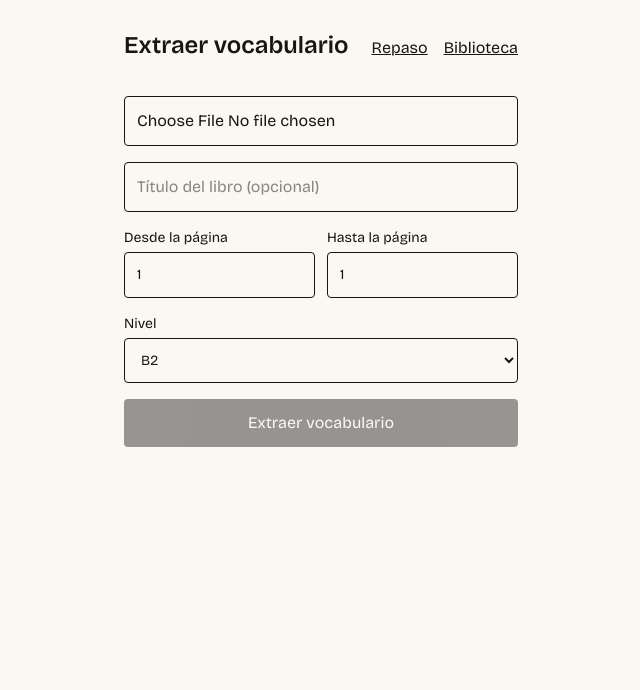
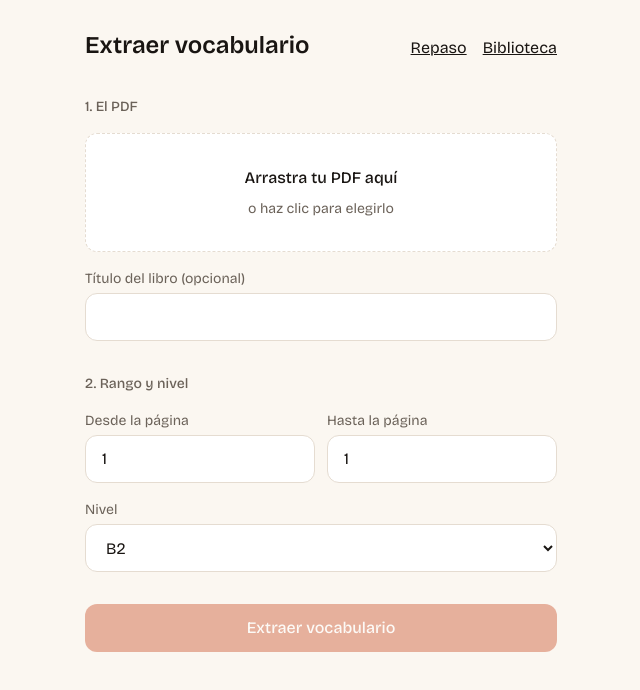
Before and after one commit to liamw4ng-sketch/Vocably, a Next.js app: page /extraer in a window 1280 px wide. Shown: the top 690 px of the page, without its empty margins (319-959 px from the left). Built offline with nearby package versions, Linux system fonts and the light colour scheme.

Commit message:
feat: rediseño de la pantalla de extracción

```diff
--- a/app/extraer/page.tsx
+++ b/app/extraer/page.tsx
@@ -5,12 +5,14 @@ export default function ExtraerPage() {
   return (
     <main className="mx-auto flex max-w-xl flex-col gap-6 p-6">
       <header className="flex items-baseline justify-between gap-4">
-        <h1 className="text-2xl font-semibold">Extraer vocabulario</h1>
+        <h1 style={{ fontSize: "var(--tamano-4)" }} className="font-semibold text-texto">
+          Extraer vocabulario
+        </h1>
         <nav className="flex items-baseline gap-4">
           <Link href="/repaso" className="inline-flex min-h-12 items-center underline">
             Repaso
           </Link>
-          <Link href="/biblioteca" className="underline">
+          <Link href="/biblioteca" className="inline-flex min-h-12 items-center underline">
             Biblioteca
           </Link>
         </nav>
--- a/components/ExtractForm.tsx
+++ b/components/ExtractForm.tsx
@@ -2,7 +2,11 @@
 
 import { useState } from "react";
 import { CEFR_LEVELS } from "@/lib/extraction-schema";
+import { planBatches } from "@/lib/pdf-slice";
 import { runExtraction, type RunSummary, type PostBatchBody } from "@/lib/run-extraction";
+import { Boton } from "@/components/ui/Boton";
+import { Campo } from "@/components/ui/Campo";
+import { Tarjeta } from "@/components/ui/Tarjeta";
 
 async function postBatch(body: PostBatchBody) {
   const response = await fetch("/api/extract", {
@@ -17,6 +21,10 @@ async function postBatch(body: PostBatchBody) {
   return response.json();
 }
 
+const TEXTO_1 = { fontSize: "var(--tamano-1)" };
+const TEXTO_2 = { fontSize: "var(--tamano-2)" };
+const TEXTO_3 = { fontSize: "var(--tamano-3)" };
+
 export function ExtractForm() {
   const [file, setFile] = useState<File | null>(null);
   const [title, setTitle] = useState("");
@@ -26,6 +34,12 @@ export function ExtractForm() {
   const [progress, setProgress] = useState<{ done: number; total: number } | null>(null);
   const [summary, setSummary] = useState<RunSummary | null>(null);
   const [error, setError] = useState("");
+  const [arrastrando, setArrastrando] = useState(false);
+
+  // Solo para mostrar el rango de páginas del lote en curso: se calcula con
+  // la misma función pura que usa runExtraction internamente, con los mismos
+  // argumentos. No participa en la extracción real ni cambia su resultado.
+  const [lotes, setLotes] = useState<Array<{ pageStart: number; pageEnd: number }>>([]);
 
   const running = progress !== null && summary === null;
 
@@ -39,6 +53,7 @@ export function ExtractForm() {
 
     try {
       const bytes = new Uint8Array(await file.arrayBuffer());
+      setLotes(planBatches(pageStart, pageEnd));
       const result = await runExtraction(
         { bytes, title: title || file.name, pageStart, pageEnd, level },
         { post: postBatch, onProgress: setProgress },
@@ -50,87 +65,152 @@ export function ExtractForm() {
     }
   }
 
+  function onDropArchivo(event: React.DragEvent<HTMLLabelElement>) {
+    event.preventDefault();
+    setArrastrando(false);
+    const soltado = event.dataTransfer.files?.[0];
+    if (soltado) setFile(soltado);
+  }
+
+  const loteEnCurso =
+    progress && progress.done < lotes.length ? lotes[progress.done] : null;
+  const porcentaje =
+    progress && progress.total > 0 ? Math.round((progress.done / progress.total) * 100) : 0;
+
   return (
-    <form onSubmit={submit} className="flex flex-col gap-4">
+    <form onSubmit={submit} className="flex flex-col gap-8">
+      <div className="flex flex-col gap-4">
+        <h2 style={TEXTO_1} className="font-medium text-texto-suave">
+          1. El PDF
+        </h2>
+        <label
+          htmlFor="pdf-archivo"
+          onDragOver={(event) => {
+            event.preventDefault();
+            setArrastrando(true);
+          }}
+          onDragLeave={() => setArrastrando(false)}
+          onDrop={onDropArchivo}
+          className={[
+            "flex cursor-pointer flex-col items-center justify-center gap-2 rounded-control border border-dashed p-8 text-center",
+            arrastrando ? "border-acento bg-fondo" : "border-borde bg-superficie",
+          ].join(" ")}
+        >
+          <span style={TEXTO_2} className="font-medium text-texto">
+            {file ? file.name : "Arrastra tu PDF aquí"}
+          </span>
+          <span style={TEXTO_1} className="text-texto-suave">
+            {file ? "Haz clic para elegir otro archivo" : "o haz clic para elegirlo"}
+          </span>
           <input
+            id="pdf-archivo"
             type="file"
             accept="application/pdf"
             onChange={(event) => setFile(event.target.files?.[0] ?? null)}
-        className="rounded border p-3"
+            className="sr-only"
           />
-      <input
+        </label>
+        <Campo
+          id="titulo-libro"
+          etiqueta="Título del libro (opcional)"
           value={title}
-        onChange={(event) => setTitle(event.target.value)}
-        placeholder="Título del libro (opcional)"
-        className="rounded border p-3"
+          onChange={(event: React.ChangeEvent<HTMLInputElement>) => setTitle(event.target.value)}
         />
+      </div>
+
+      <div className="flex flex-col gap-4">
+        <h2 style={TEXTO_1} className="font-medium text-texto-suave">
+          2. Rango y nivel
+        </h2>
         <div className="flex gap-3">
-        <label className="flex flex-1 flex-col gap-1 text-sm">
-          Desde la página
-          <input
+          <Campo
+            id="pagina-inicio"
+            etiqueta="Desde la página"
+            className="flex-1"
             type="number"
+            inputMode="numeric"
             min={1}
             value={pageStart}
-            onChange={(event) => setPageStart(Number(event.target.value))}
-            className="rounded border p-3"
+            onChange={(event: React.ChangeEvent<HTMLInputElement>) =>
+              setPageStart(Number(event.target.value))
+            }
           />
-        </label>
-        <label className="flex flex-1 flex-col gap-1 text-sm">
-          Hasta la página
-          <input
+          <Campo
+            id="pagina-fin"
+            etiqueta="Hasta la página"
+            className="flex-1"
             type="number"
+            inputMode="numeric"
             min={1}
             value={pageEnd}
-            onChange={(event) => setPageEnd(Number(event.target.value))}
-            className="rounded border p-3"
+            onChange={(event: React.ChangeEvent<HTMLInputElement>) =>
+              setPageEnd(Number(event.target.value))
+            }
           />
-        </label>
         </div>
-      <label className="flex flex-col gap-1 text-sm">
-        Nivel
-        <select
+        <Campo
+          id="nivel"
+          etiqueta="Nivel"
           value={level}
-          onChange={(event) => setLevel(event.target.value)}
-          className="rounded border p-3"
-        >
-          {CEFR_LEVELS.map((value) => (
-            <option key={value} value={value}>
-              {value}
-            </option>
-          ))}
-        </select>
-      </label>
+          onChange={(event: React.ChangeEvent<HTMLSelectElement>) => setLevel(event.target.value)}
+          opciones={CEFR_LEVELS.map((value) => ({ valor: value, etiqueta: value }))}
+        />
+      </div>
 
-      <button
-        type="submit"
-        disabled={!file || running}
-        className="rounded bg-black p-3 text-white disabled:opacity-40"
-      >
+      <Boton type="submit" variante="primario" disabled={!file || running} className="w-full">
         {running ? "Extrayendo…" : "Extraer vocabulario"}
-      </button>
+      </Boton>
 
       {progress && progress.total > 0 && (
-        <p>
+        <div className="flex flex-col gap-2">
+          <p style={TEXTO_1} className="text-texto-suave">
             Lote {progress.done} de {progress.total}
+            {loteEnCurso ? ` · páginas ${loteEnCurso.pageStart}-${loteEnCurso.pageEnd}` : ""}
+          </p>
+          <div
+            role="progressbar"
+            aria-label="Progreso de la extracción"
+            aria-valuemin={0}
+            aria-valuemax={progress.total}
+            aria-valuenow={progress.done}
+            className="h-1 w-full overflow-hidden rounded-control bg-borde"
+          >
+            <div className="h-full bg-acento" style={{ width: `${porcentaje}%` }} />
+          </div>
+        </div>
+      )}
+
+      {error && (
+        <p role="alert" style={TEXTO_2} className="rounded-control border border-peligro p-4 text-peligro">
+          {error}
         </p>
       )}
 
-      {error && <p className="text-red-600">{error}</p>}
-
       {summary && (
-        <div className="rounded border p-4">
-          <p>
+        <Tarjeta className="flex flex-col gap-4">
+          <h2 style={TEXTO_3} className="font-semibold">
+            Extracción completada
+          </h2>
+          <div className="flex flex-col gap-1">
+            <p style={TEXTO_2}>
               {summary.created} términos nuevos, {summary.merged} ya los tenías.
             </p>
-          <p className="text-sm text-gray-600">
+            <p style={TEXTO_1} className="text-texto-suave">
               Coste de esta extracción: {summary.costUsd.toFixed(3)} $
             </p>
+          </div>
+
           {summary.failed.length > 0 && (
-            <div className="mt-2 text-red-600">
-              <p>Fallaron estos lotes. Vuelve a lanzar solo ese rango:</p>
-              <ul className="mt-1 flex flex-col gap-1 text-sm">
+            <div
+              role="alert"
+              className="flex flex-col gap-2 rounded-control border border-peligro p-4 text-peligro"
+            >
+              <p style={TEXTO_2} className="font-medium">
+                Fallaron estos lotes. Vuelve a lanzar solo ese rango:
+              </p>
+              <ul className="flex flex-col gap-1">
                 {summary.failed.map((failure) => (
-                  <li key={`${failure.pageStart}-${failure.pageEnd}`}>
+                  <li key={`${failure.pageStart}-${failure.pageEnd}`} style={TEXTO_1}>
                     <strong>
                       Páginas {failure.pageStart}-{failure.pageEnd}:
                     </strong>{" "}
@@ -140,7 +220,7 @@ export function ExtractForm() {
               </ul>
             </div>
           )}
-        </div>
+        </Tarjeta>
       )}
     </form>
   );
```
Lines whose indentation alone changed are shown as unchanged.
